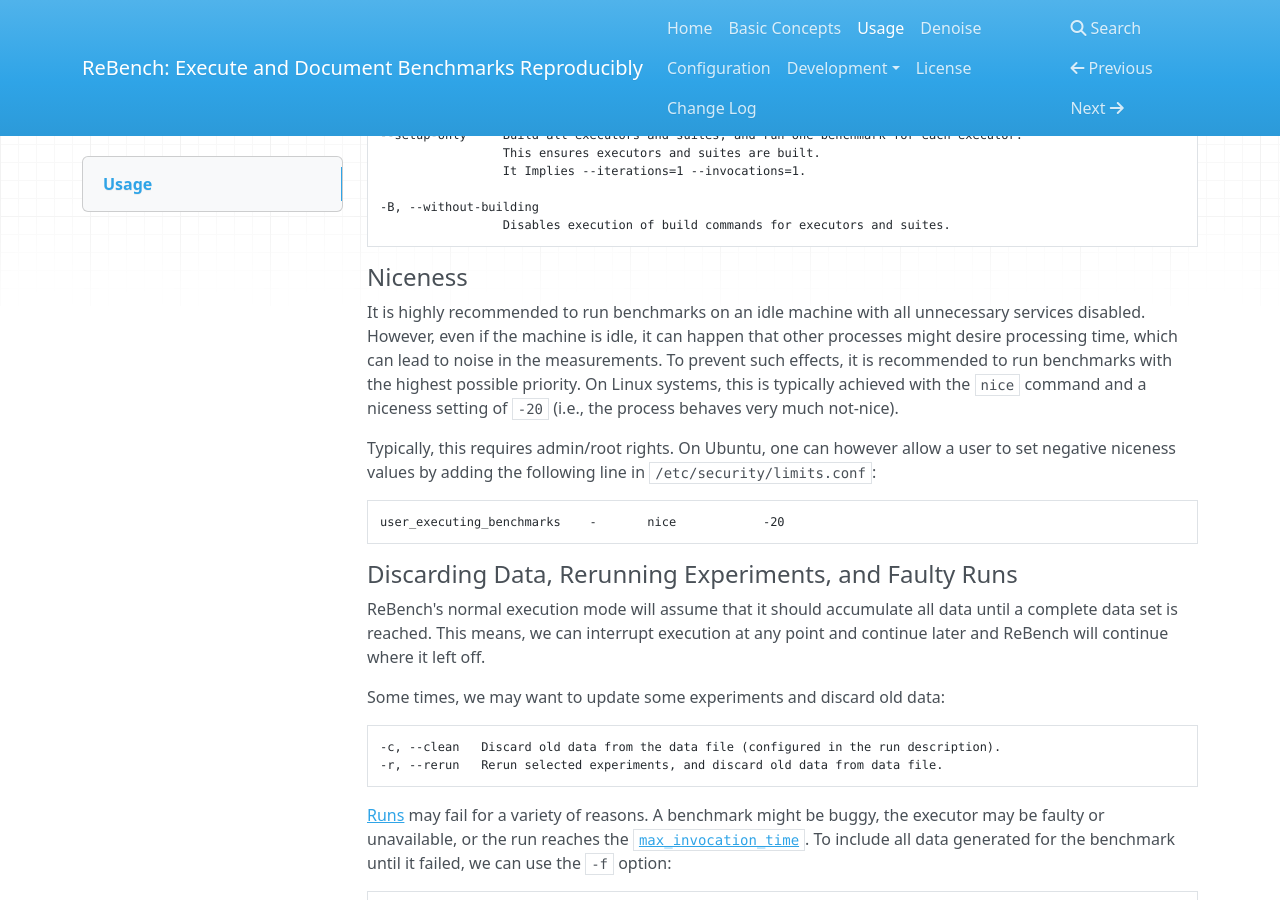
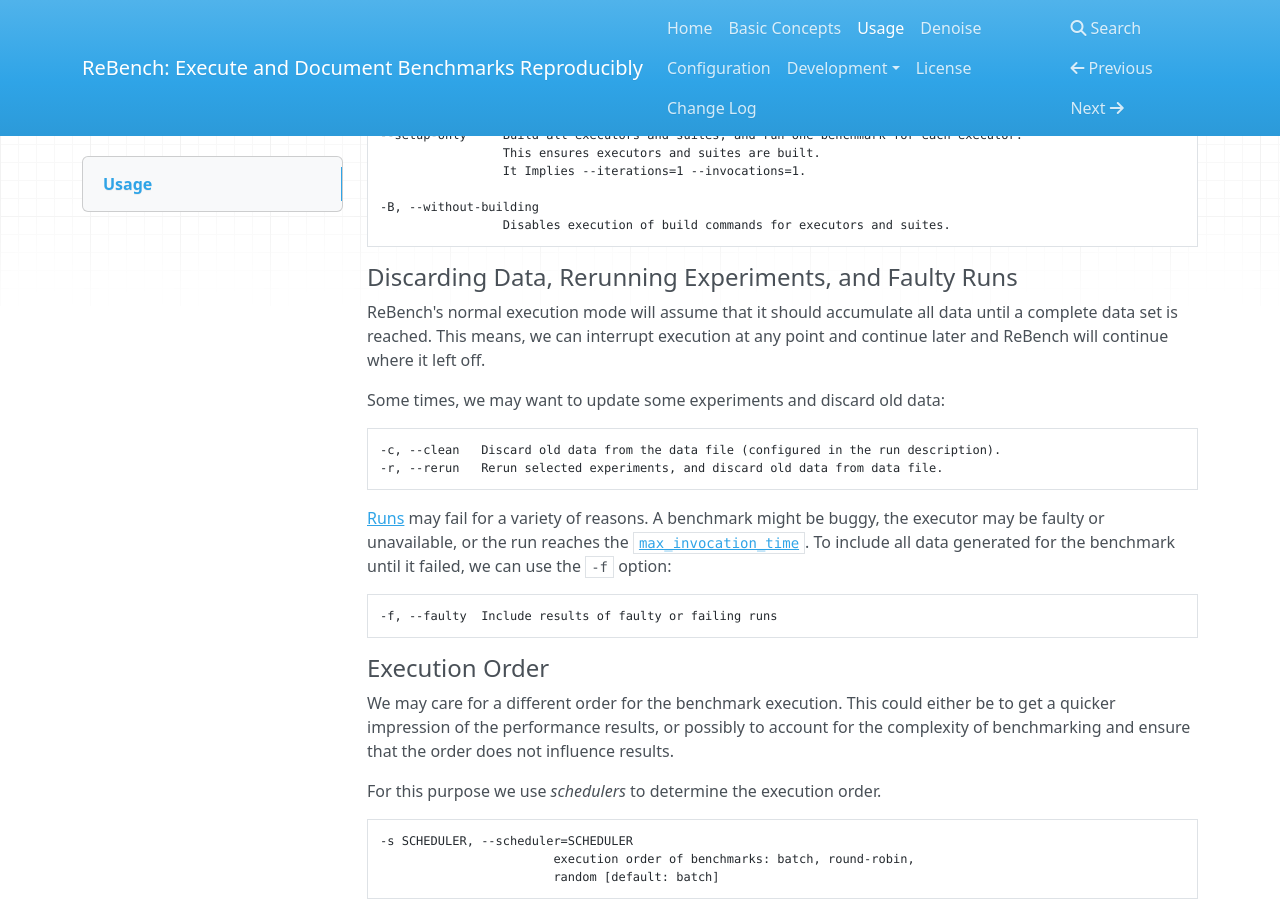
Before and after one commit to smarr/ReBench, an MkDocs documentation site: the page built from docs/usage.md, in a window 1280 px wide and 900 px high, scrolled down 1679 px. Built offline with MkDocs 1.6.1, drawn with Linux system fonts in a browser that asks for light colours; nearby versions of some CDN libraries; old or Windows-style settings are respelled for this version of MkDocs.

Commit message:
Remove niceness documentation
This one got superseded by the denoise docs.

Signed-off-by: Stefan Marr <git@stefan-marr.de>

````diff
--- a/docs/usage.md
+++ b/docs/usage.md
@@ -102,25 +102,6 @@
                  Disables execution of build commands for executors and suites.
 ```
 
-#### Niceness
-
-It is highly recommended to run benchmarks on an idle machine with all
-unnecessary services disabled.
-However, even if the machine is idle, it can happen that other processes
-might desire processing time, which can lead to noise in the measurements.
-To prevent such effects, it is recommended to run benchmarks with the highest
-possible priority. On Linux systems, this is typically achieved with
-the `nice` command and a niceness setting of `-20` (i.e., the process behaves
-very much not-nice).
-
-Typically, this requires admin/root rights.
-On Ubuntu, one can however allow a user to set negative niceness values
-by adding the following line in `/etc/security/limits.conf`:
-
-```text
-user_executing_benchmarks    -       nice            -20
-```
-
 #### Discarding Data, Rerunning Experiments, and Faulty Runs
 
 ReBench's normal execution mode will assume that it should accumulate all data
````
